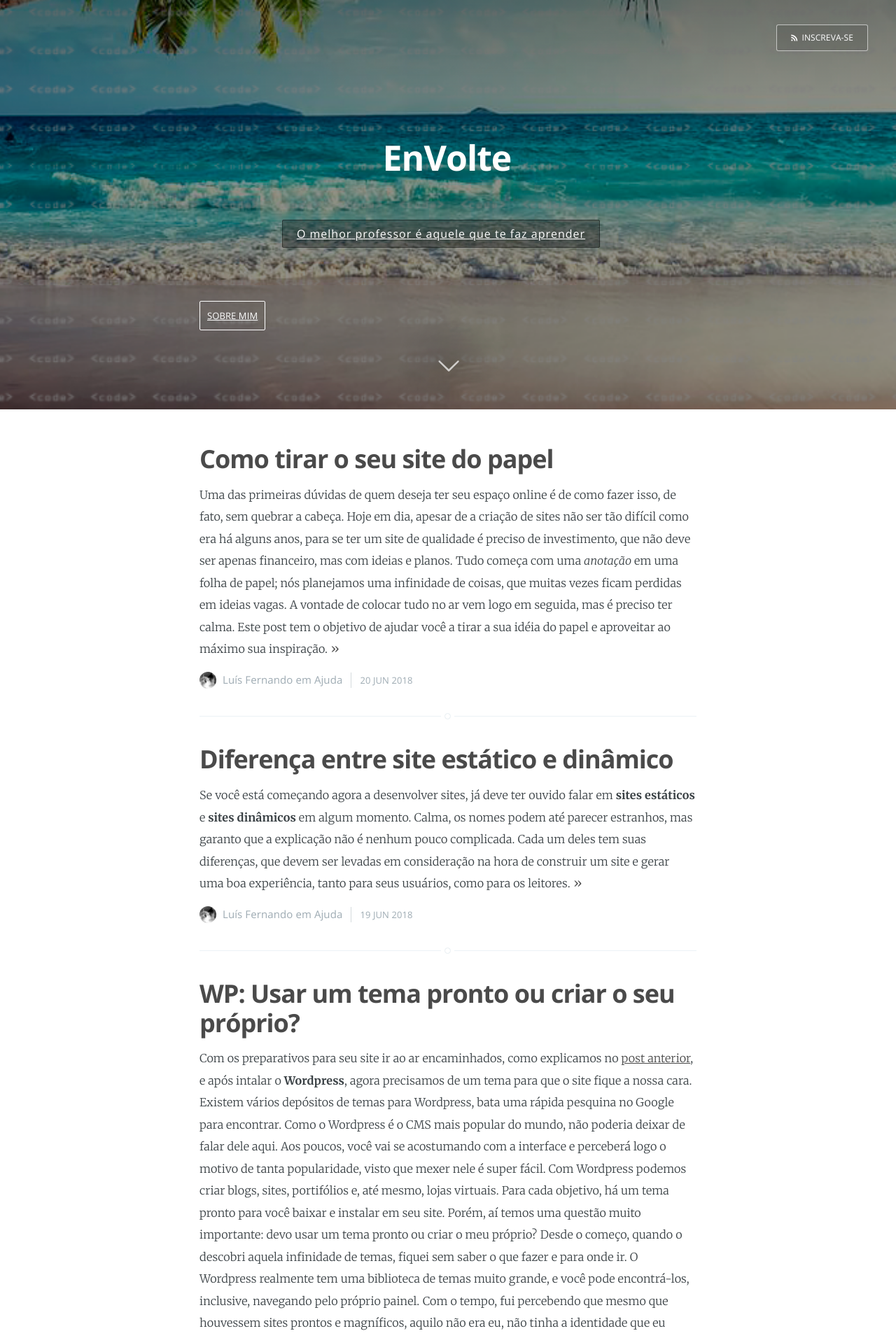
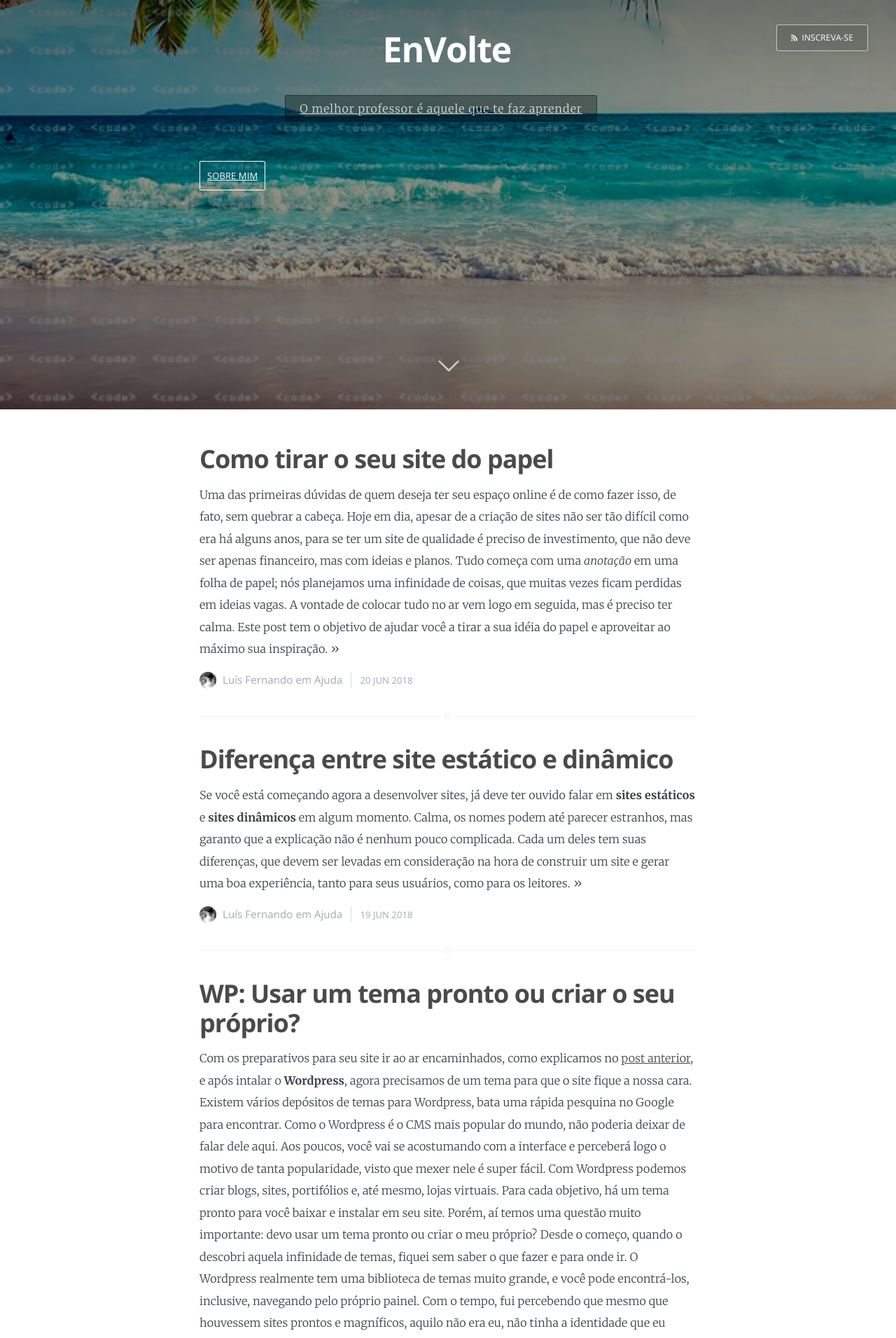
Before and after one commit to EnVolte/envolte.github.io, a Jekyll site: the page built from index.html, in a window 1280 px wide. Shown: the top 1912 px of the page at 70% size. Built offline with Jekyll 4.4.1, drawn with Linux system fonts in a browser that asks for light colours; the list of posts is cut into pages by our own code.

Commit message:
Update index.html

```diff
--- a/index.html
+++ b/index.html
@@ -15,10 +15,10 @@ about: 'about.html'
         <a class="subscribe-button icon-feed" href="{{ site.baseurl }}feed.xml">Inscreva-se</a>
     </nav>
 
-    <div class="vertical">
+    <div class="vertica">
         <div class="main-header-content inner"><br>
             <h1 class="page-title">{{ site.name }}</h1>
-            <h2 style="text-decoration: none; color: #fff;"><br>
+            <h2 style="text-decoration: none;" class="page-description"><br>
                 <span style="border: 1px solid rgba(0,0,0,0.4); background: rgba(0,0,0,0.3); border-radius: 2px; font-size: 1.6rem; padding: 8px 20px; text-decoration: none; letter-spacing: 1px; font-weight: normal; overflow: hidden; margin-right: 20px;" id="titulo"></span><br>
             </h2>
 
```
